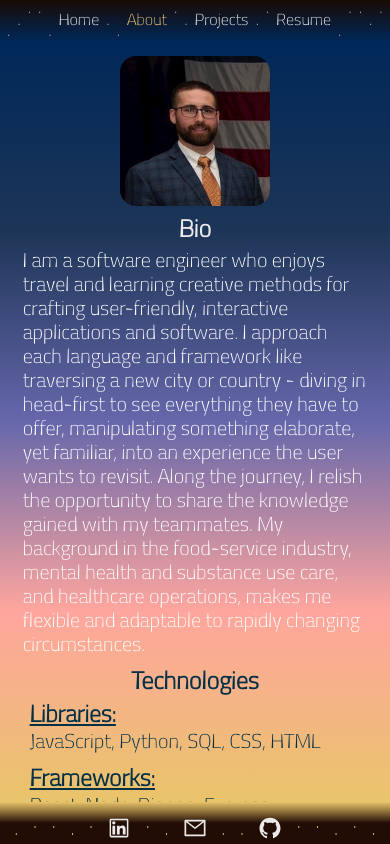
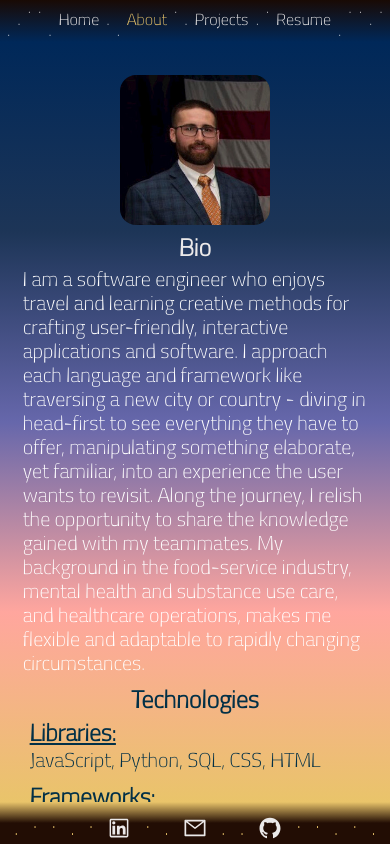
Before and after one commit to scubastove4/sm-portfolio, a React (Create React App) app: page /about in a window 390 px wide. Built offline with nearby package versions, Linux system fonts and the light colour scheme.

Commit message:
mobile about img to margin top 45% - 30% was not enough on phone

```diff
--- a/src/App.css
+++ b/src/App.css
@@ -926,7 +926,7 @@ main::-webkit-scrollbar {
   #about img {
     height: 20%;
     width: 40%;
-    margin: 35% 0 3% 0;
+    margin: 45% 0 3% 0;
   }
 
   #about h2 {
@@ -974,6 +974,10 @@ main::-webkit-scrollbar {
 
     width: 100%;
     padding: 0 2%;
+  }
+
+  #projects-page h1 {
+    font-size: 1.5em;
   }
 
   #proj-pg-container {
```
